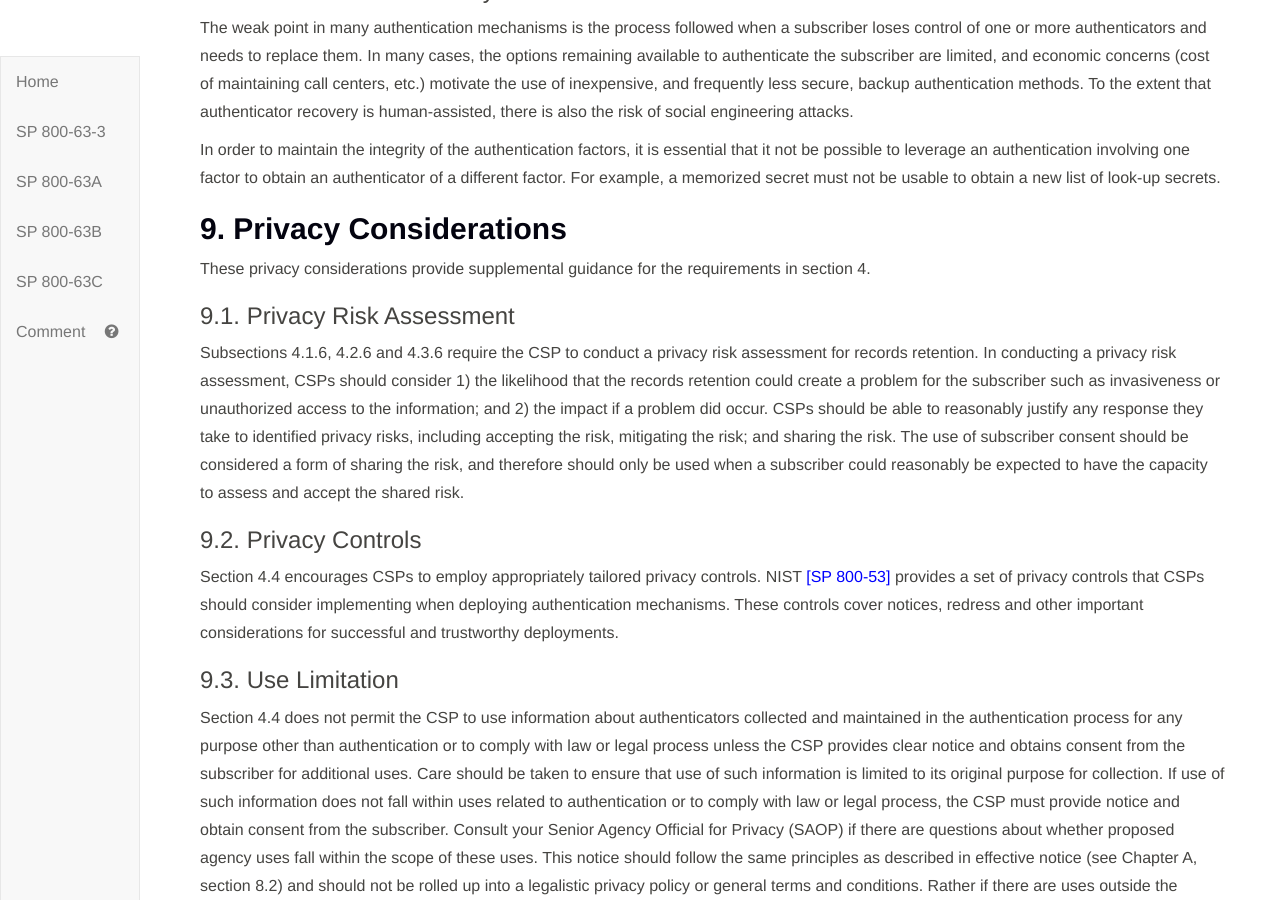
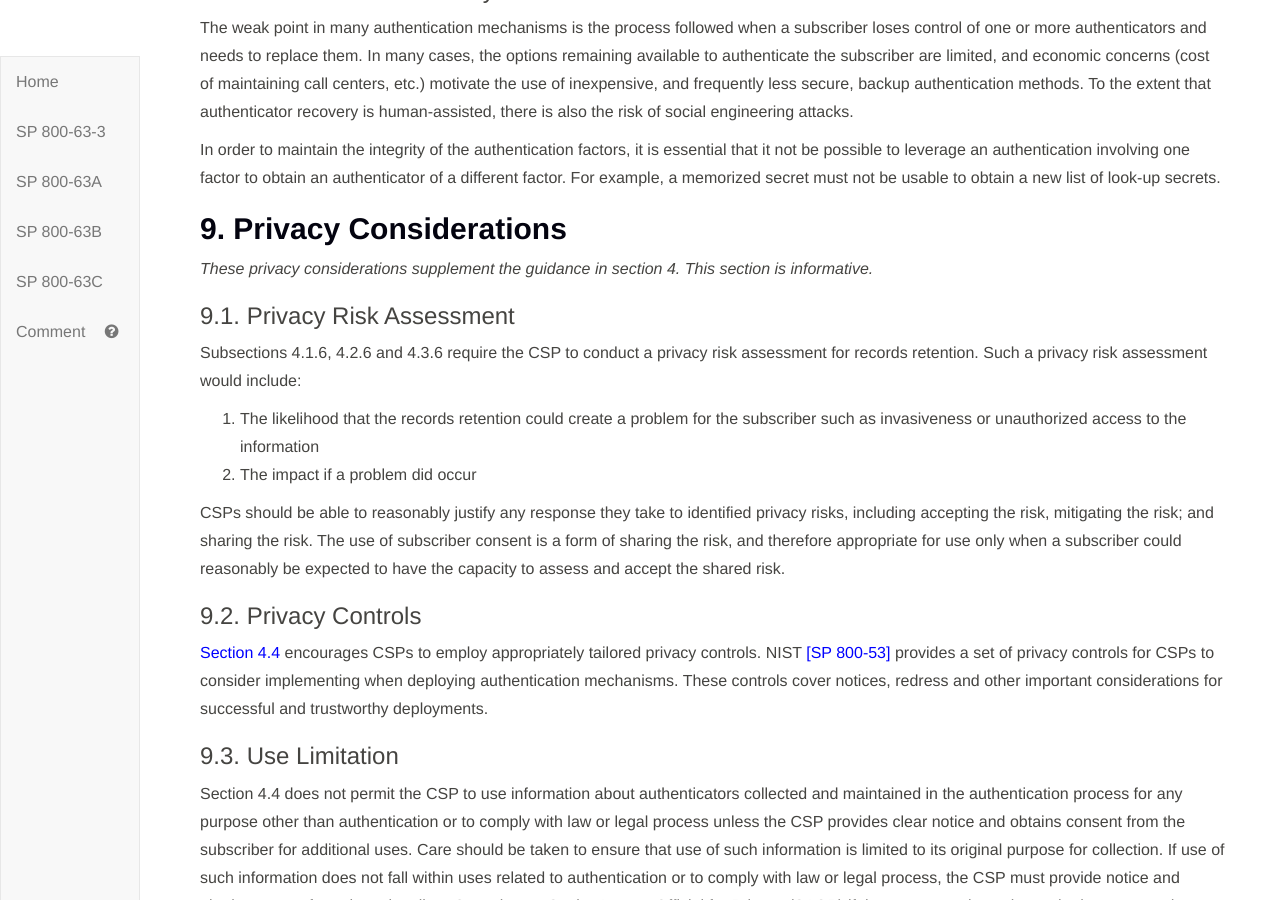
Before and after one commit to usnistgov/800-63-3, a Jekyll site: the page built from sp800-63b.md, in a window 1280 px wide and 900 px high, scrolled down 46608 px. Built offline with Jekyll 4.4.1, drawn with Linux system fonts in a browser that asks for light colours.

Commit message:
Begin changing normative language in Section 9.

```diff
--- a/sp800-63b/sec4_aal.md
+++ b/sp800-63b/sec4_aal.md
@@ -171,7 +171,7 @@ The CSP SHOULD employ appropriately tailored security controls from the high bas
 
 The CSP shall comply with their respective records retention policies in accordance with whatever laws and/or regulations apply to those entities. If the CSP opts to retain records in the absence of any legal requirements, the CSP SHALL conduct a privacy risk assessment to determine how long any records should be retained.
 
-### 4.4. Privacy Requirements
+### <a name="aal_privacy"></a>4.4. Privacy Requirements
 
 The CSP SHOULD employ appropriately tailored privacy controls defined in [[SP 800-53]](@SP800-53) or equivalent industry standard.
 
--- a/sp800-63b/sec9_privacy.md
+++ b/sp800-63b/sec9_privacy.md
@@ -2,15 +2,20 @@
 
 ## 9. Privacy Considerations
 
-These privacy considerations provide supplemental guidance for the requirements in section 4.
+*These privacy considerations supplement the guidance in section 4. This section is informative.*
 
 ### 9.1. Privacy Risk Assessment
 
-Subsections 4.1.6, 4.2.6 and 4.3.6 require the CSP to conduct a privacy risk assessment for records retention. In conducting a privacy risk assessment, CSPs should consider 1) the likelihood that the records retention could create a problem for the subscriber such as invasiveness or unauthorized access to the information; and 2) the impact if a problem did occur. CSPs should be able to reasonably justify any response they take to identified privacy risks, including accepting the risk, mitigating the risk; and sharing the risk. The use of subscriber consent should be considered a form of sharing the risk, and therefore should only be used when a subscriber could reasonably be expected to have the capacity to assess and accept the shared risk.
+Subsections 4.1.6, 4.2.6 and 4.3.6 require the CSP to conduct a privacy risk assessment for records retention. Such a privacy risk assessment would include:
+
+1. The likelihood that the records retention could create a problem for the subscriber such as invasiveness or unauthorized access to the information
+2.  The impact if a problem did occur
+
+CSPs should be able to reasonably justify any response they take to identified privacy risks, including accepting the risk, mitigating the risk; and sharing the risk. The use of subscriber consent is a form of sharing the risk, and therefore appropriate for use only when a subscriber could reasonably be expected to have the capacity to assess and accept the shared risk.
 
 ### 9.2. Privacy Controls
 
-Section 4.4 encourages CSPs to employ appropriately tailored privacy controls. NIST [[SP 800-53]](#sp800-53) provides a set of privacy controls that CSPs should consider implementing when deploying authentication mechanisms. These controls cover notices, redress and other important considerations for successful and trustworthy deployments.
+[Section 4.4](#aal_privacy) encourages CSPs to employ appropriately tailored privacy controls. NIST [[SP 800-53]](#sp800-53) provides a set of privacy controls for CSPs to consider implementing when deploying authentication mechanisms. These controls cover notices, redress and other important considerations for successful and trustworthy deployments.
 
 ### 9.3. Use Limitation
 
```
